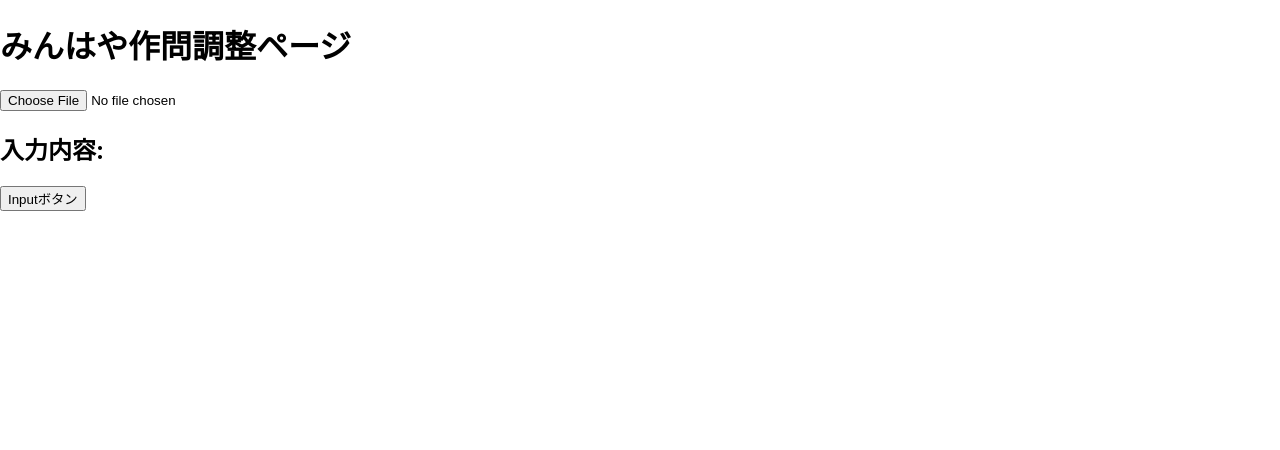
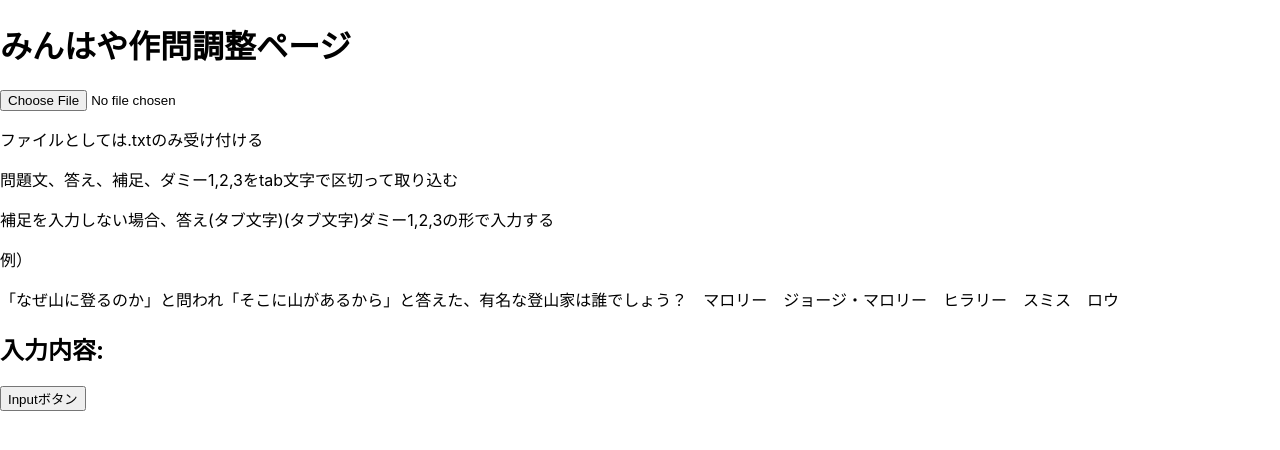
Before and after one commit to YoneuraYuu/react-quiz-page, a React (Create React App) app: page /input in a window 1280 px wide. Shown: the top 450 px of the page. Built offline with nearby package versions, Linux system fonts and the light colour scheme.

Commit message:
fix:微小なバグを習性

```diff
--- a/src/components/Input.tsx
+++ b/src/components/Input.tsx
@@ -6,7 +6,7 @@ import { useNavigate } from "react-router-dom";
 
 const Input = () => {
   const [parsedContent, setParsedContent] = useState<string[][]>([]); // 行ごとにタブで分割した配列
-  const { setQuizInputs } = useQuizInputStore();
+  const { setQuizInputs, resetIndex } = useQuizInputStore();
   const { setInputFlag } = useControllStore();
   const navigate = useNavigate();
 
@@ -55,8 +55,9 @@ const Input = () => {
       });
 
     setQuizInputs(quizArray); // quizInputsに格納
-    alert("クイズデータが保存されました！");
+    alert("クイズデータをセットしました！");
     setInputFlag(true); // Inputフラグをtrueに設定
+    resetIndex(); // インデックスをリセット
     console.log(quizArray); // デバッグ用にコンソールに出力
     navigate("/"); // トップページに遷移
   };
@@ -67,6 +68,15 @@ const Input = () => {
       <input type="file" accept=".txt" onChange={handleFileChange} />{" "}
       {/* ファイル選択 */}
       <div>
+        <p>ファイルとしては.txtのみ受け付ける</p>
+        <p>問題文、答え、補足、ダミー1,2,3をtab文字で区切って取り込む</p>
+        <p>
+          補足を入力しない場合、答え(タブ文字)(タブ文字)ダミー1,2,3の形で入力する
+        </p>
+        <p>例）</p>
+        <p>
+          「なぜ山に登るのか」と問われ「そこに山があるから」と答えた、有名な登山家は誰でしょう？&emsp;マロリー&emsp;ジョージ・マロリー&emsp;ヒラリー&emsp;スミス&emsp;ロウ
+        </p>
         <h2>入力内容:</h2>
         <ul>
           {parsedContent.map((line, index) => (
--- a/src/components/ResultPage.tsx
+++ b/src/components/ResultPage.tsx
@@ -29,6 +29,7 @@ const ResultPage = () => {
       //inputデータがある場合、次の問題に進むため、インデックスを更新
       incrementIndex();
     }
+
     setUserAnswer("");
     navigate("/");
   };
--- a/src/store/quizInputStore.ts
+++ b/src/store/quizInputStore.ts
@@ -6,6 +6,7 @@ interface QuizInputStore {
   nextIndex: number;
   setQuizInputs: (quizes: Quiz[]) => void;
   incrementIndex: () => void;
+  resetIndex: () => void;
 }
 
 const useQuizInputStore = create<QuizInputStore>((set) => ({
@@ -20,6 +21,7 @@ const useQuizInputStore = create<QuizInputStore>((set) => ({
       // 配列サイズとインデックスが等しい場合(オーバーしている場合)は0にリセット
       return { nextIndex: nextIndex >= quizInputs.length ? 0 : nextIndex };
     }),
+  resetIndex: () => set(() => ({ nextIndex: 0 })),
 }));
 
 export default useQuizInputStore;
```
